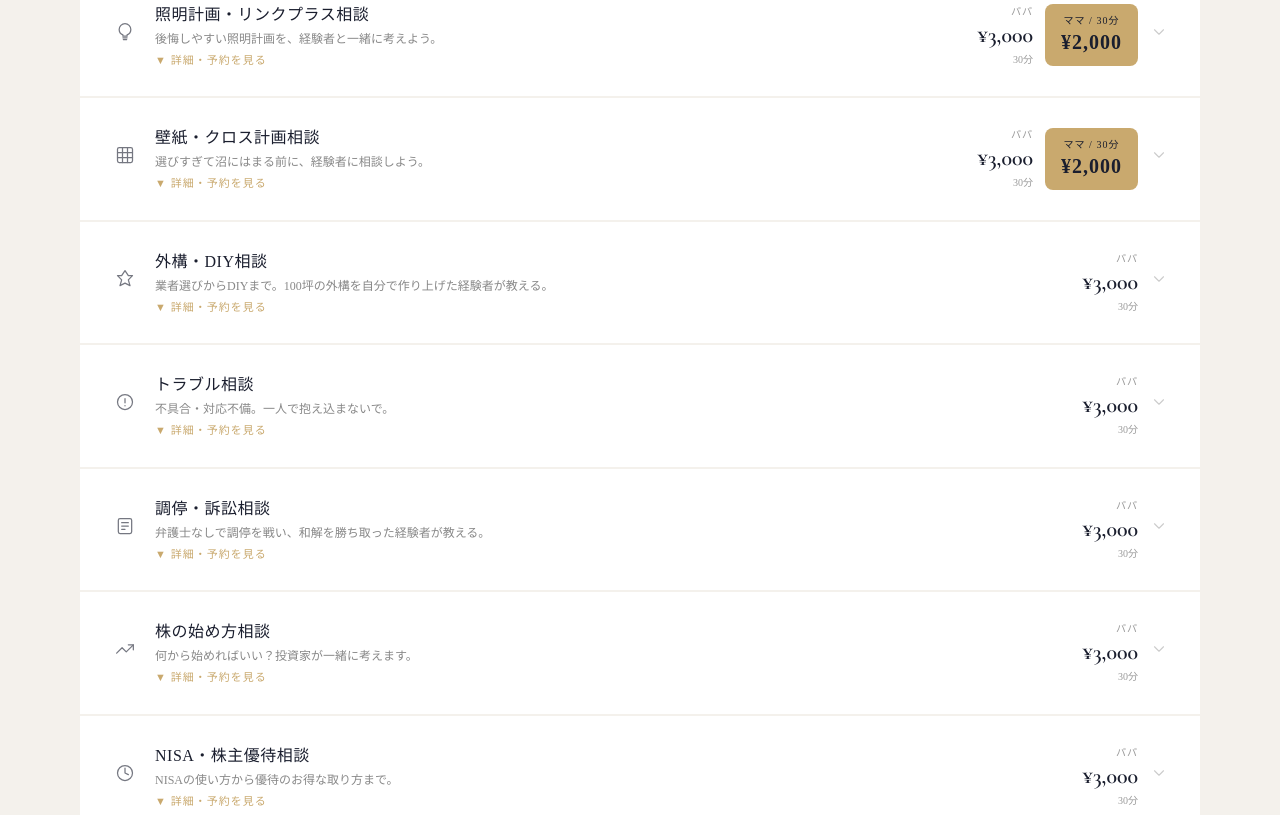
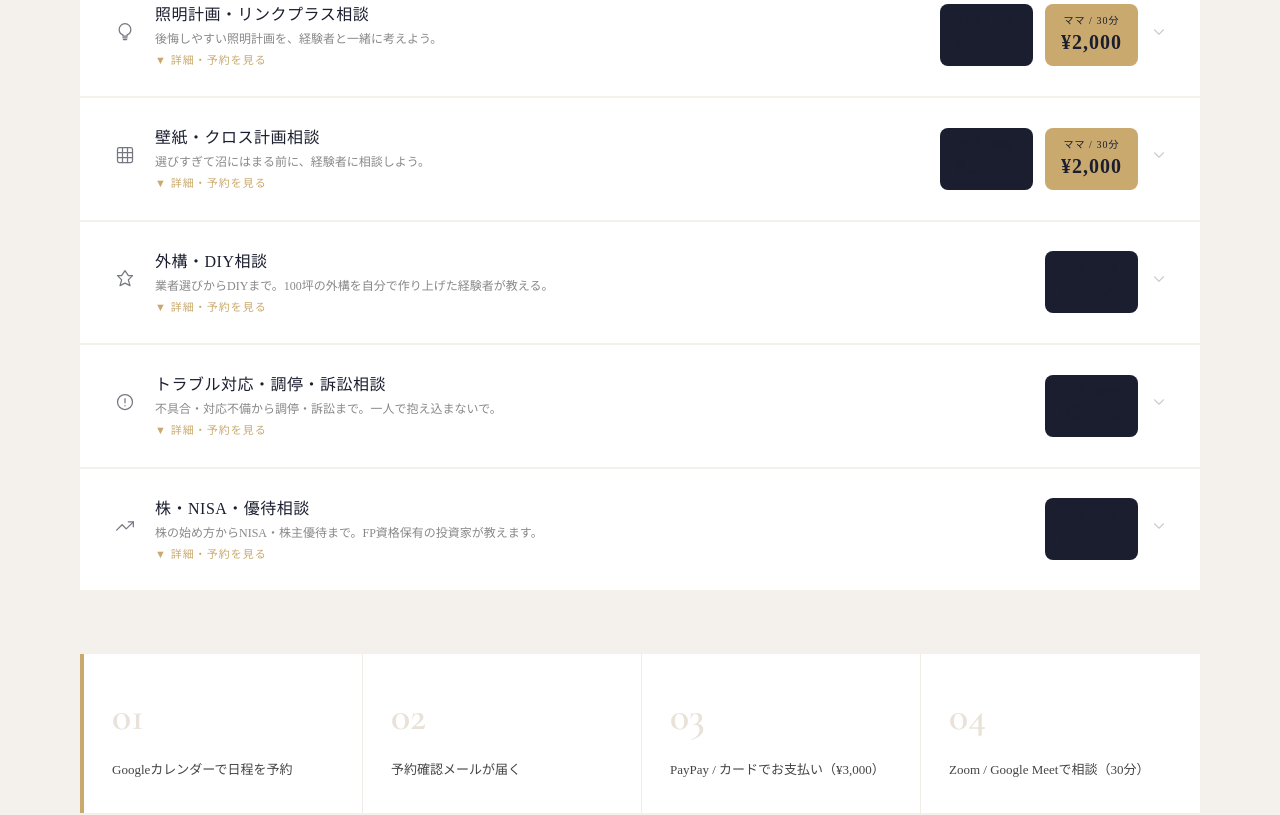
Before and after one commit to tradehant1-cloud/ichijo-consul, a React (Vite) app: page / in a window 1280 px wide. Shown: the part 1280-2095 px from the top of the page. Built offline with nearby package versions, Linux system fonts and the light colour scheme.

Commit message:
fix date timezone to JST

```diff
--- a/src/App.jsx
+++ b/src/App.jsx
@@ -35,31 +35,17 @@ const SERVICES = [
     mama: false,
   },
   {
-    id: "trouble", num: "05", title: "トラブル相談", sub: "TROUBLE SUPPORT",
-    tagline: "不具合・対応不備。一人で抱え込まないで。",
-    desc: "施工不具合や一条工務店との対応トラブルに悩む方へ。実際に不具合を発見し、調停で和解を勝ち取った経験をもとに、具体的な対処法をアドバイスします。",
-    points: ["不具合の記録・証拠の残し方", "一条工務店への効果的な交渉術", "調停・法的手段の検討", "実体験をもとにした具体的アドバイス"],
+    id: "trouble", num: "05", title: "トラブル対応・調停・訴訟相談", sub: "TROUBLE & LAWSUIT",
+    tagline: "不具合・対応不備から調停・訴訟まで。一人で抱え込まないで。",
+    desc: "施工不具合や一条工務店との対応トラブルに悩む方へ。弁護士を使わず自力で調停申立を行い、現在も戦い続けている経験をもとに、トラブル対応から調停・訴訟への移行まで具体的にアドバイスします。",
+    points: ["不具合の記録・証拠の残し方", "一条工務店への効果的な交渉術", "調停申立書の書き方・必要書類", "調停当日の立ち振る舞い・訴訟移行のポイント"],
     mama: false,
   },
   {
-    id: "mediation", num: "06", title: "調停・訴訟相談", sub: "MEDIATION & LAWSUIT",
-    tagline: "弁護士なしで調停を戦い、和解を勝ち取った経験者が教える。",
-    desc: "弁護士を使わず自力で調停申立を行い、和解を勝ち取った経験をもとに、調停の始め方から当日の進め方・訴訟への移行まで丁寧にサポートします。",
-    points: ["調停申立書の書き方", "必要書類・証拠の準備方法", "調停当日の立ち振る舞い", "和解交渉・訴訟移行のポイント"],
-    mama: false,
-  },
-  {
-    id: "stock_start", num: "07", title: "株の始め方相談", sub: "HOW TO START",
-    tagline: "何から始めればいい？投資家が一緒に考えます。",
-    desc: "証券口座の選び方・開設手順・最初に買うべきものの考え方など、投資の第一歩をサポートします。※銘柄推奨は行いません。",
-    points: ["証券会社・口座の選び方", "口座開設の手順", "最初の一歩の考え方", "初心者のよくある疑問"],
-    mama: false,
-  },
-  {
-    id: "stock_nisa_yutai", num: "08", title: "NISA・株主優待相談", sub: "NISA & BENEFITS",
-    tagline: "NISAの使い方から優待のお得な取り方まで。",
-    desc: "新NISAのつみたて投資枠・成長投資枠の使い分けや、株主優待をお得に取るクロス取引の基本など、投資をうまく活用するための考え方をお伝えします。※銘柄推奨は行いません。",
-    points: ["つみたて投資枠・成長投資枠の違い", "NISAの使い方・優先順位", "株主優待・権利確定日の仕組み", "クロス取引（つなぎ売り）の基本"],
+    id: "stock_start", num: "06", title: "株・NISA・優待相談", sub: "STOCK & NISA",
+    tagline: "株の始め方からNISA・株主優待まで。FP資格保有の投資家が教えます。",
+    desc: "証券口座の選び方・開設手順から、新NISAの使い分け、株主優待をお得に取るクロス取引の基本まで幅広くサポートします。※銘柄推奨は行いません。",
+    points: ["証券会社・口座の選び方・開設手順", "NISA つみたて投資枠・成長投資枠の違い", "株主優待・権利確定日の仕組み", "クロス取引（つなぎ売り）の基本"],
     mama: false,
   },
 ];
@@ -132,7 +118,7 @@ export default function App() {
       await fetch(SCRIPT_URL, {
         method: "POST", mode: "no-cors",
         headers: { "Content-Type": "application/json" },
-        body: JSON.stringify({ type: "consult_click", consultant, serviceName, date: new Date().toISOString().split("T")[0], time: new Date().toLocaleTimeString("ja-JP") })
+        body: JSON.stringify({ type: "consult_click", consultant, serviceName, date: new Date().toLocaleDateString("ja-JP", {timeZone: "Asia/Tokyo", year: "numeric", month: "2-digit", day: "2-digit"}).replace(/\//g, "-"), time: new Date().toLocaleTimeString("ja-JP") })
       });
     } catch (e) { console.error(e); }
     window.open(CALENDAR_URL, "_blank");
@@ -145,7 +131,7 @@ export default function App() {
       await fetch(SCRIPT_URL, {
         method: "POST", mode: "no-cors",
         headers: { "Content-Type": "application/json" },
-        body: JSON.stringify({ ...referralForm, type: "referral", date: new Date().toISOString().split("T")[0] })
+        body: JSON.stringify({ ...referralForm, type: "referral", date: new Date().toLocaleDateString("ja-JP", {timeZone: "Asia/Tokyo", year: "numeric", month: "2-digit", day: "2-digit"}).replace(/\//g, "-") })
       });
     } catch (e) { console.error(e); }
     setReferralSending(false);
@@ -399,11 +385,10 @@ export default function App() {
                         <div className="service-hint-text">{openService === s.id ? "▲ 閉じる" : "▼ 詳細・予約を見る"}</div>
                       </div>
                       <div className="service-prices">
-                        <div className="price-papa-block">
-                          <div className="price-papa-lbl">パパ</div>
-                          <div className="price-papa-num">¥3,000</div>
-                          <div className="price-papa-sub">30分</div>
-                        </div>
+                        <button className="btn-mama-badge" style={{ background: "#1a1e2e" }} onClick={e => { e.stopPropagation(); handleConsultClick("パパ", s.title); }}>
+                          <span style={{ fontSize: 10, fontWeight: 400, display: "block", letterSpacing: 1 }}>パパ / 30分</span>
+                          <span className="btn-mama-badge-price">¥3,000</span>
+                        </button>
                         {s.mama && (
                           <button className="btn-mama-badge" onClick={e => { e.stopPropagation(); handleConsultClick("ママ", s.title); }}>
                             <span style={{ fontSize: 10, fontWeight: 400, display: "block", letterSpacing: 1 }}>ママ / 30分</span>
```
